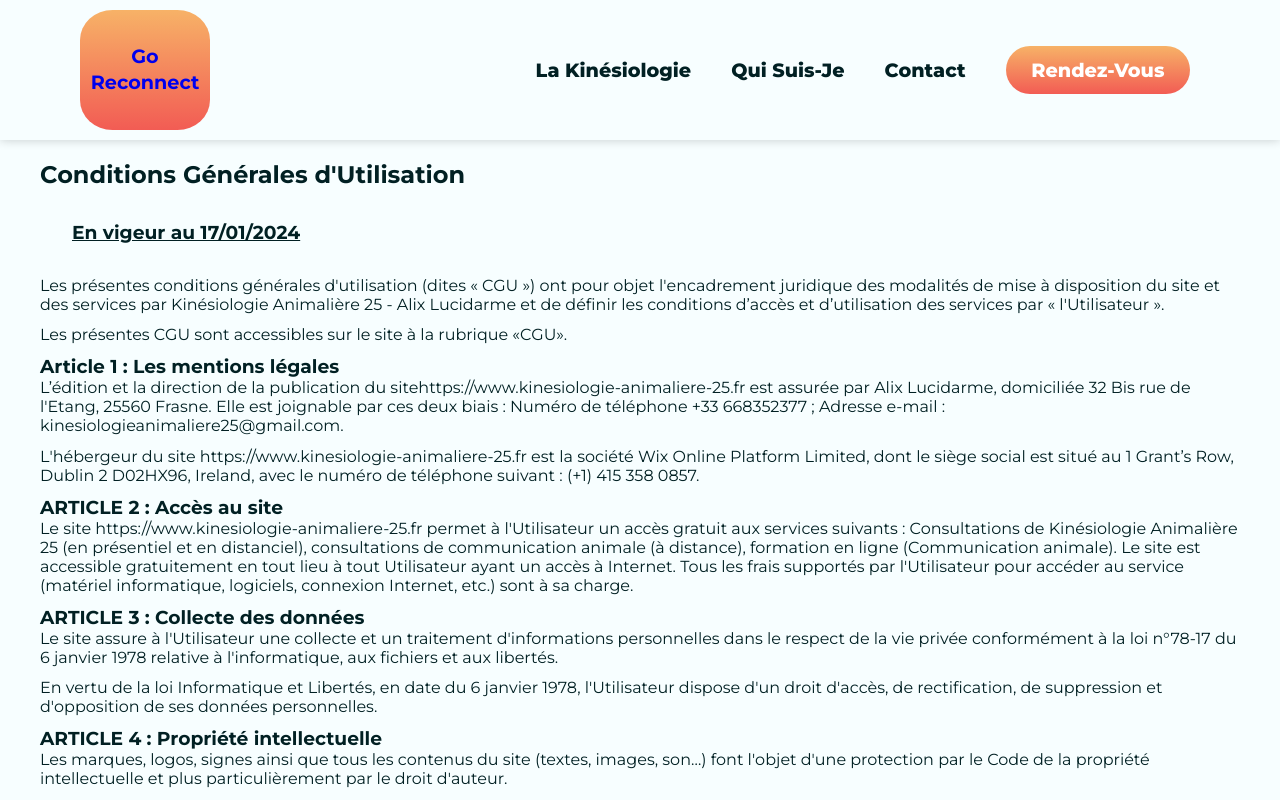
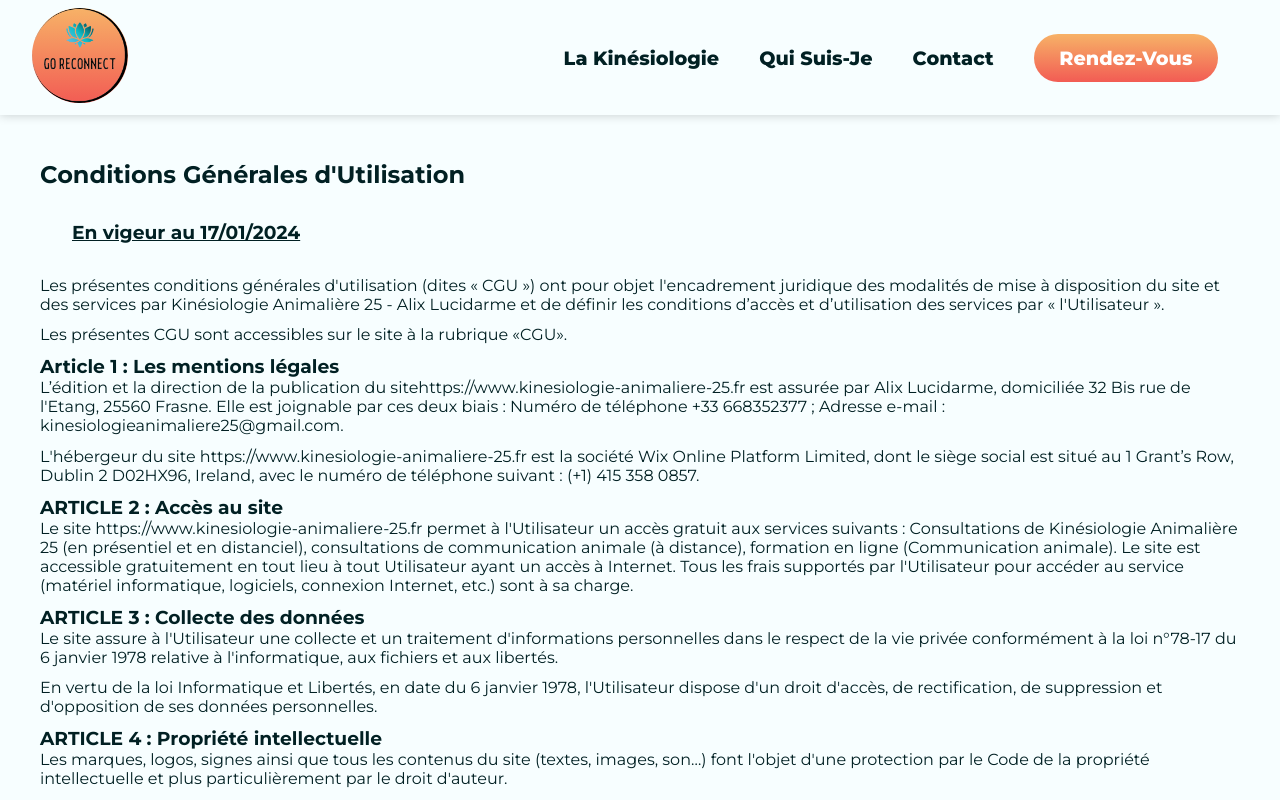
Before and after one commit to PilcodeurDev/GoReconnect, a React (Vite) app: page /condition-general-dutilisation in a window 1280 px wide. Shown: the top 800 px of the page. Built offline with nearby package versions, Linux system fonts and the light colour scheme.

Commit message:
delete AOS init and change name in banner

```diff
--- a/src/assets/index.js
+++ b/src/assets/index.js
@@ -5,5 +5,7 @@ import insta from "./InstagramLogo.png";
 import whatsApp from "./WhatsAppLogo.png";
 import alixAndShiba from "./alixAndShiba.jpg";
 import main from "./main.webp";
+import logoGR from "./logoGR.png";
+import logoGR2 from "./logoGR2.png";
 
-export { alix, logo, fbk, insta, whatsApp, alixAndShiba, main };
+export { alix, logo, fbk, insta, whatsApp, alixAndShiba, main, logoGR, logoGR2 };
--- a/src/components/layout/navbar/Navbar.css
+++ b/src/components/layout/navbar/Navbar.css
@@ -2,14 +2,16 @@ nav {
   width: 100%;
   display: flex;
   justify-content: space-between;
-  padding: 10px 60px 10px 80px;
+  padding: 0.5rem 2rem;
   position: fixed;
   background-color: var(--bg-color);
   box-shadow: 0px 0px 10px rgba(0, 0, 0, 0.2);
   z-index: 10;
 
-  a{
-    text-decoration: none;
+  img {
+    width: 6rem;
+    background: var(--main-color);
+    border-radius: 50%;
   }
 }
 
--- a/src/components/layout/navbar/Navbar.jsx
+++ b/src/components/layout/navbar/Navbar.jsx
@@ -7,23 +7,23 @@ import { Link } from "react-router-dom";
  * The internal imports
  */
 import "./Navbar.css";
+import { logoGR } from "../../../assets";
 
 export default function navbar() {
   return (
     <nav>
       <div>
         <Link to="/#moveUp">
-          <div className="logo">
-            <span>Go</span>
-            <span>Reconnect</span>
-          </div>
+          <img src={logoGR} alt= "logo entreprise" />
         </Link>
       </div>
       <div className="navButton">
         <Link to="/#laKinesiologie">La Kinésiologie</Link>
         <Link to="/#quiJeSuis">Qui Suis-Je</Link>
         <Link to="/#contact">Contact</Link>
-        <Link to="/#reservation" className="mainButton">Rendez-Vous</Link>
+        <Link to="/#reservation" className="mainButton">
+          Rendez-Vous
+        </Link>
       </div>
     </nav>
   );
--- a/src/components/section/banner/Banner.css
+++ b/src/components/section/banner/Banner.css
@@ -1,8 +1,9 @@
 .banner {
+  margin-top: 7rem;
   height: 650px;
-  display: flex;
+  /* display: flex;
   justify-content: center;
-  align-items: center;
+  align-items: center; */
   position: relative;
 
   img {
@@ -14,12 +15,15 @@
 
   h1 {
     color: white;
-    font-size: 4rem;
+    font-size: 6rem;
     font-family: alexBrush;
+    position: absolute;
+    top: 20%;
+    right: 10%;
     z-index: 1;
   }
 }
 
 #banner {
-  background: var(--main-color-contrast);
+  /* background: var(--main-color-contrast); */
 }
--- a/src/components/section/banner/Banner.jsx
+++ b/src/components/section/banner/Banner.jsx
@@ -1,8 +1,6 @@
 /**
  * The external imports
  */
-import AOS from "aos";
-
 
 /**
  * The internal imports
@@ -10,16 +8,13 @@ import AOS from "aos";
 import "./Banner.css";
 import { alixAndShiba } from "../../../assets";
 
-
-AOS.init();
-
 export default function Banner() {
   return (
     <section id="banner">
       <div className="container">
         <div className="banner">
           <img src={alixAndShiba} alt="Alix et Shiba" />
-          <h1>Kinésiologie Animanière 25</h1>
+          <h1>Go Reconnect</h1>
         </div>
       </div>
     </section>
```
Also changed, not shown: src/assets/logoGR.png (added), src/assets/logoGR2.png (added).
